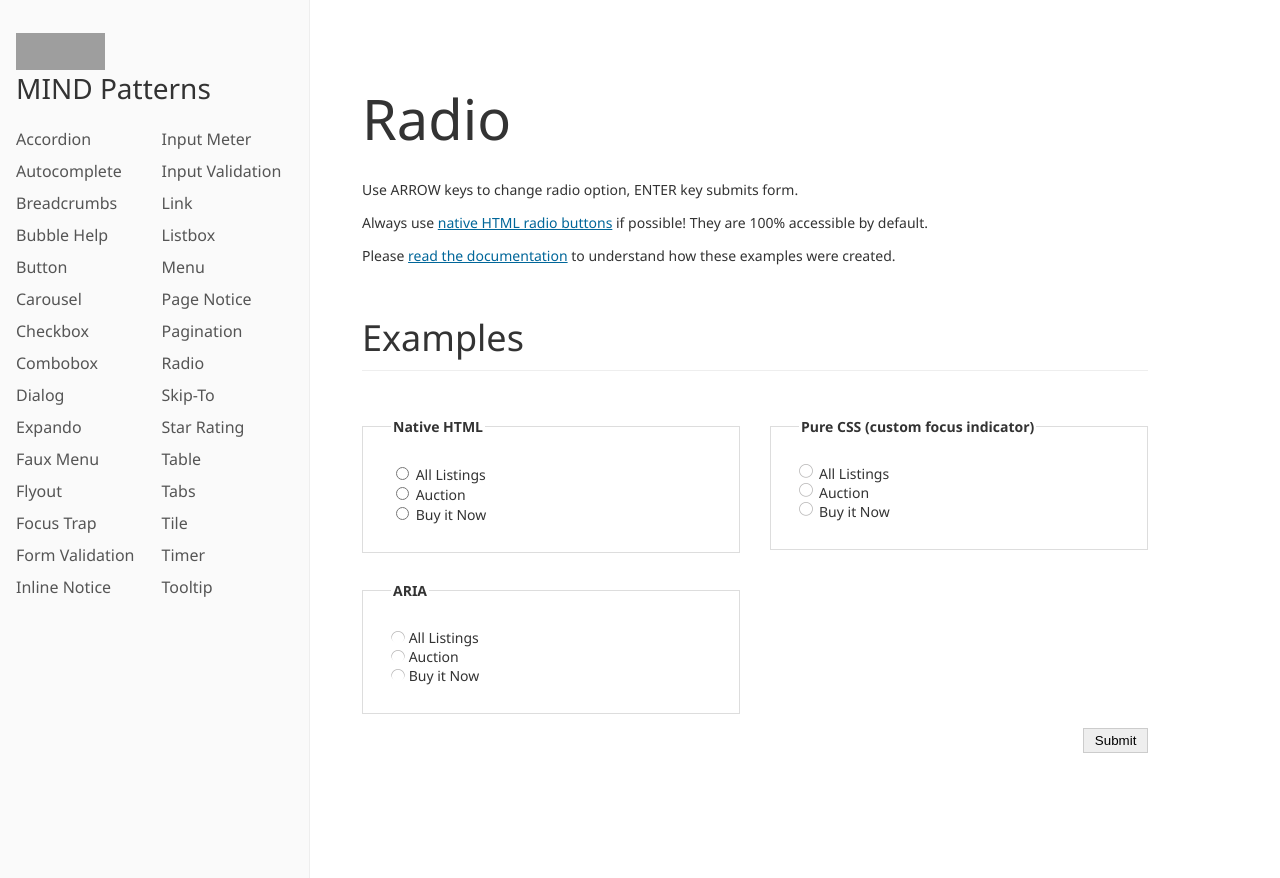
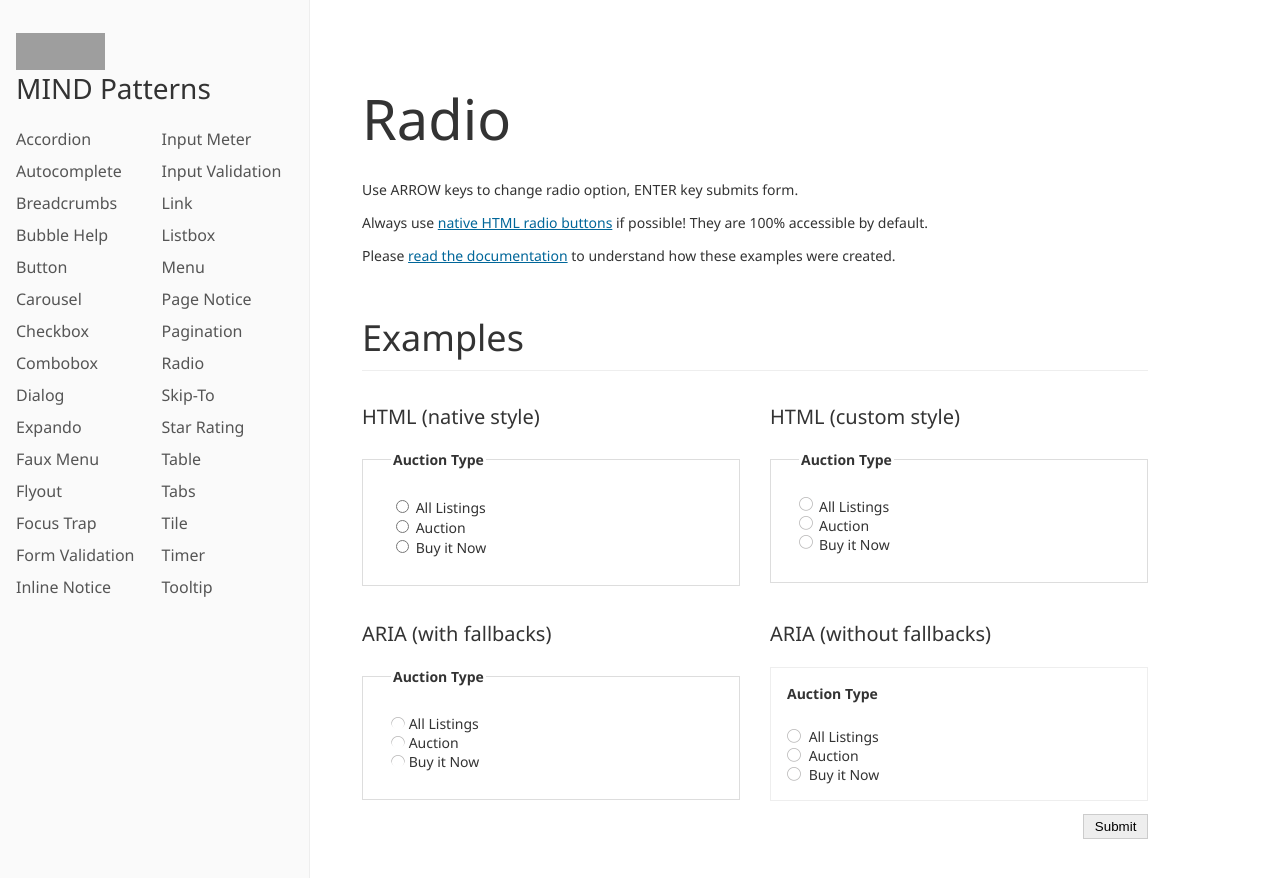
Before and after one commit to eBay/mindpatterns, a Jekyll site: the page built from radio/index.html, in a window 1280 px wide. Shown: the top 878 px of the page. Built offline with Jekyll 4.4.1, drawn with Linux system fonts in a browser that asks for light colours; grey boxes are pictures that could not be loaded.

Commit message:
Added pure ARIA radios example with no fallbacks
This example requires JS and stores no form data. Useful for ‘dumb’
radio buttons.

```diff
--- /dev/null
+++ b/radio/ariaradiogroup.css
@@ -0,0 +1,22 @@
+.aria-radio-group {
+    border: 1px solid #eee;
+    padding: 16px;
+}
+.aria-radio-group__legend {
+    font-weight: bold;
+    margin-bottom: 24px;
+}
+.aria-radio-group [role=radio]::before {
+    color: #B9B8B8;
+    content: '\e62b';
+    display: inline-block;
+    font-family: 'vq-icon-font';
+}
+.aria-radio-group [role=radio][aria-checked=true]::before {
+    color: #5BA71B;
+    content: '\e62d';
+}
+.aria-radio__label {
+    cursor:default;
+    margin-left: 4px;
+}
--- a/radio/customradiogroup.css
+++ b/radio/customradiogroup.css
@@ -20,6 +20,6 @@
 }
 
 .customradiogroup [role=radiogroup] span[role=radio][aria-checked=true]:before {
-    color: #0654ba;
+    color: #6A29B9;
     content: '\e62d';
 }
--- a/radio/index.html
+++ b/radio/index.html
@@ -6,6 +6,7 @@ permalink: /radio/
 
 <link rel="stylesheet" href="radiogroup.css">
 <link rel="stylesheet" href="customradiogroup.css">
+<link rel="stylesheet" href="ariaradiogroup.css">
 
 <style>
     input[type=submit] {
@@ -24,10 +25,10 @@ permalink: /radio/
 <form>
     <div class="row">
         <div class="col-xs-12 col-md-6">
-
+            <h3>HTML (native style)</h3>
             <div>
                 <fieldset>
-                        <legend>Native HTML</legend>
+                    <legend>Auction Type</legend>
                     <div>
                         <input id="listingformat1_all" type="radio" name="listingformat1" value="all" />
                         <label for="listingformat1_all">All Listings</label>
@@ -42,12 +43,12 @@ permalink: /radio/
                     </div>
                 </fieldset>
             </div>
-
         </div>
         <div class="col-xs-12 col-md-6">
+            <h3>HTML (custom style)</h3>
             <div class="radiogroup">
                 <fieldset>
-                    <legend>Pure CSS (custom focus indicator)</legend>
+                    <legend>Auction Type</legend>
                     <div>
                         <input id="listingformat2_all" type="radio" name="listingformat2" value="all" />
                         <label for="listingformat2_all">All Listings</label>
@@ -66,9 +67,10 @@ permalink: /radio/
     </div>
     <div class="row">
         <div class="col-xs-12 col-md-6">
+            <h3>ARIA (with fallbacks)</h3>
             <div class="customradiogroup">
                 <fieldset>
-                    <legend>ARIA</legend>
+                    <legend>Auction Type</legend>
                     <div>
                         <input id="listingformat3_all" type="radio" name="listingformat3" value="all" />
                         <label for="listingformat3_all">All Listings</label>
@@ -84,14 +86,42 @@ permalink: /radio/
                 </fieldset>
             </div>
         </div>
+        <div class="col-xs-12 col-md-6">
+            <h3>ARIA (without fallbacks)</h3>
+            <div class="aria-radio-group" id="aria-radios1">
+                <!-- keep 'legend' outside of radiogroup to prevent it being included in voiceover group count -->
+                <div class="aria-radio-group__legend" id="ariaradios1__legend">Auction Type</div>
+                <div class="aria-radio-group__fieldset" role="radiogroup" aria-labelledby="aria-radio-group__label">
+                    <div role="presentation">
+                        <span role="radio" aria-checked="false" aria-describedby="aria-radios1__legend" aria-labelledby="aria-radios1_label1"></span>
+                        <span class="aria-radio__label" id="aria-radios1_label1" aria-hidden="true">All Listings</span>
+                    </div>
+                    <div role="presentation">
+                        <span role="radio" aria-checked="false" aria-describedby="aria-radios1__legend" aria-labelledby="aria-radios1_label2"></span>
+                        <span class="aria-radio__label" id="aria-radios1_label2" aria-hidden="true">Auction</span>
+                    </div>
+                    <div role="presentation">
+                        <span role="radio" aria-checked="false" aria-describedby="aria-radios1__legend" aria-labelledby="aria-radios1_label3"></span>
+                        <span class="aria-radio__label" id="aria-radios1_label3" aria-hidden="true">Buy it Now</span>
+                    </div>
+                </div>
+            </div>
+        </div>
     </div>
     <input type="submit" />
 </form>
 
+<script src="jquery.customradiogroup.js"></script>
+<script src="jquery.ariaradiogroup.js"></script>
 
-<script src="jquery.customradiogroup.js"></script>
 <script>
     $(function() {
+        var $form = $('form');
+
         $('.customradiogroup').customradiogroup();
+
+        $('.aria-radio-group').ariaRadioGroup().on('ariaRadioGroupSelect', function(e, data) {
+            console.log(e.type, data.index, data.label);
+        });
     });
 </script>
--- /dev/null
+++ b/radio/jquery.ariaradiogroup.js
@@ -0,0 +1,65 @@
+/**
+* @function jquery.ariaradiogroup.js
+* @desc Please DO NOT copy this code to production! This is 'quick & ugly, just make it work!' code.
+* @author Ian McBurnie <ianmcburnie@hotmail.com>
+* @desc Sample implementation for a pure aria radio group with no form fallbacks.
+* @requires jquery-next-id
+* @requires jquery-common-keys
+* @requires jquery-roving-tabindex
+* @requires jquery-prevent-scroll-keys
+*/
+(function ( $ ) {
+
+    $.fn.ariaRadioGroup = function ariaRadioGroup() {
+
+        return this.each(function onEachAriaRadioGroup() {
+
+            var $widget = $(this),
+                $fieldset = $widget.find('.aria-radio-group__fieldset'),
+                $labels = $fieldset.find('.aria-radio__label'),
+                hasCheckedRadio = $fieldset.find('[aria-checked=true]').length > 0,
+                checkedRadioIndex = hasCheckedRadio ? $widget.find('[aria-checked=true]').parent().index() : 0;
+
+            // all common key events on radio buttons are delegated to widget
+            $widget.commonKeyDown('[role=radio]');
+
+            // spacebar triggers 'check' event
+            $widget.on('spaceKeyDown', function onSpaceKeyDown(e) {
+                $widget.trigger('check', e.originalEvent.target);
+            });
+
+            // enter key triggers 'ariaRadioGroupSelect' event with checked radio index and label text
+            $widget.on('enterKeyDown', function onEnterKeyDown(e) {
+                var $checkedRadio = $fieldset.find('[aria-checked=true]');
+                $widget.trigger('ariaRadioGroupSelect', { index: $checkedRadio.parent().index(), label: $checkedRadio.next().text() });
+            });
+
+            // clicking a label checks the associated checkbox
+            $labels.on('click', function(e) {
+                $widget.trigger('check', $(e.target).prev());
+            });
+
+            // create a roving tab index on custom radios
+            $widget.rovingTabindex('[role=radio]', {activeIndex: checkedRadioIndex});
+
+            // update radiogroup state on check event or rovingTabindex change
+            $widget.on('check rovingTabindexChange', function onCheckAndRove(e, radioButton) {
+                var $radioButton = $(radioButton),
+                    $checkedRadio = $fieldset.find('[aria-checked=true]');
+
+                if ($radioButton[0] !== $checkedRadio[0]) {
+                    // uncheck currently checked radio
+                    $checkedRadio.attr('aria-checked', 'false');
+                    // check the radio
+                    $radioButton.attr('aria-checked', 'true');
+                }
+            });
+
+            // call plugin to prevent page scroll
+            $widget.preventScrollKeys('[role=radio]');
+
+            // mark our widget as intialised
+            $widget.addClass('aria-radio-group--js');
+        });
+    };
+}( jQuery ));
--- a/radio/radiogroup.css
+++ b/radio/radiogroup.css
@@ -33,12 +33,11 @@ html.ie8 .radiogroup input[type=radio] + label:before {
     background-color: transparent;
 }
 .radiogroup input[type=radio]:checked + label:before {
-    color: #326ab2;
+    color: #DD1E31;
     content: '\e62d';
 }
 
 .radiogroup input[type=radio]:focus + label:before {
-    color: #326ab2;
     outline: 1px dotted #666;
 }
 html.ie8 .radiogroup input[type=radio]:focus + label:before {
```
Also changed, not shown: radio/icon-radio.png (deleted), radio/icon-radio.svg (deleted). Lines whose indentation alone changed are shown as unchanged.
